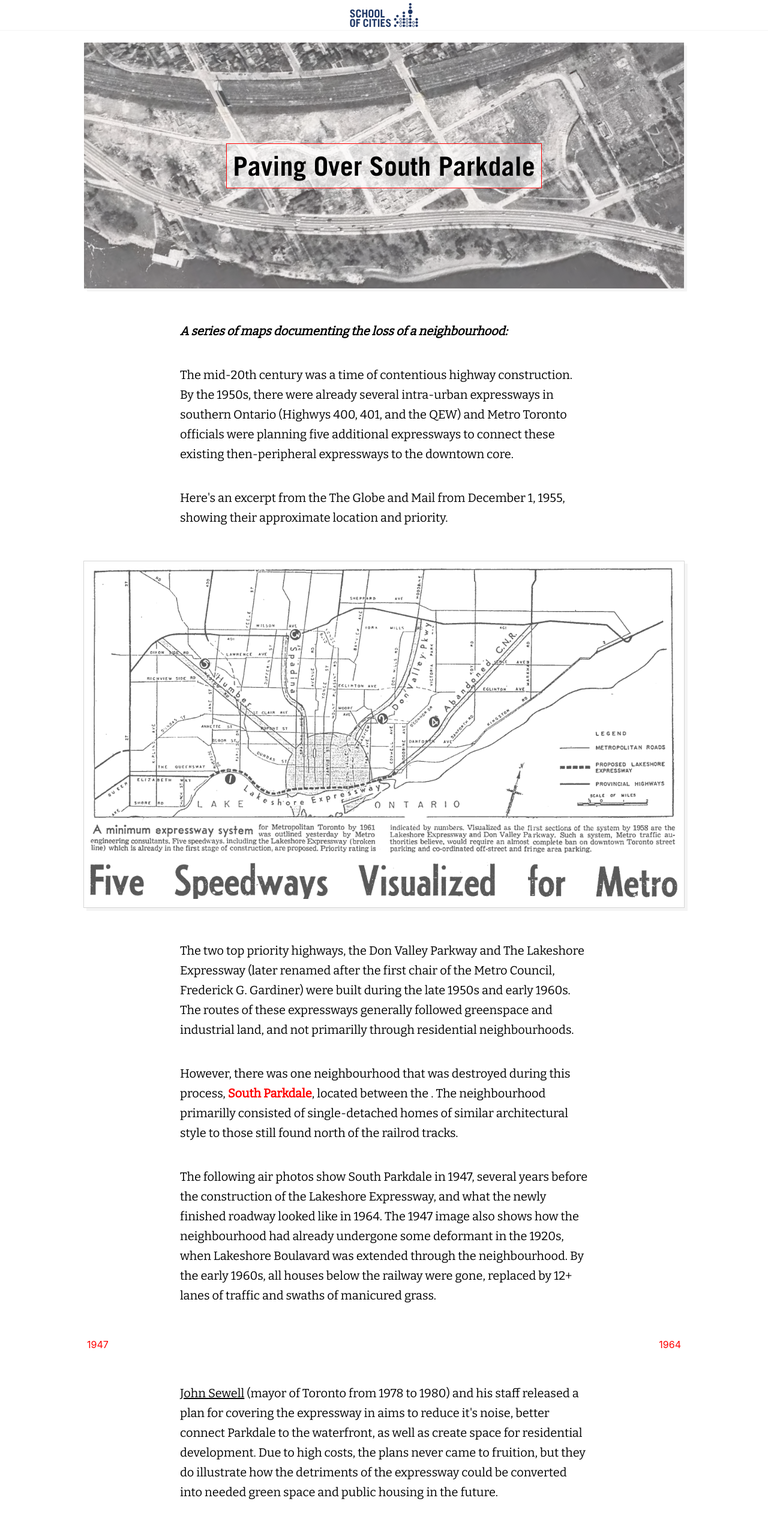
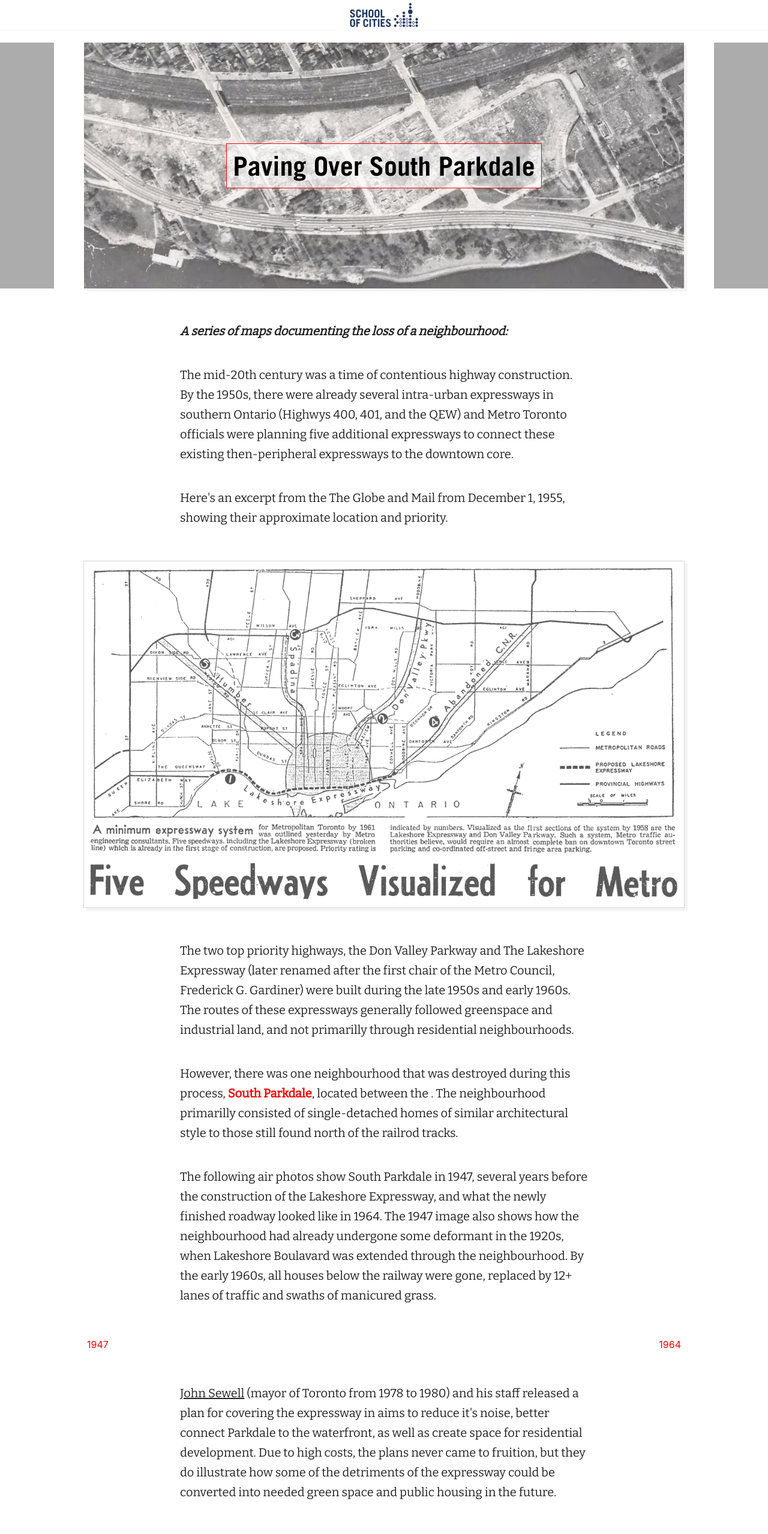
Before and after one commit to schoolofcities/paving-over-south-parkdale, a Svelte app: page / in a window 1280 px wide. Shown: the top 2558 px of the page at 60% size. Built offline with nearby package versions, Linux system fonts and the light colour scheme.

Commit message:
gitignore

```diff
--- a/src/App.svelte
+++ b/src/App.svelte
@@ -31,9 +31,21 @@
 		width: 100%;
 		padding: 0px;
 	}
+	.road-top {
+		background-color: rgb(172, 172, 172);
+		margin: auto;
+		width: 100%;
+		padding: 0px;
+	}
 	.white {
 		margin: auto;
 		max-width: 1400px;
+		width: 100%;
+		background-color: white;
+	}
+	.white-top {
+		margin: auto;
+		max-width: 1100px;
 		width: 100%;
 		background-color: white;
 	}
@@ -77,6 +89,7 @@
 
 	.body-text p {
 		padding: 10px;
+		color: rgb(34, 34, 34);
 	}
 
 	.body-text .bold {
@@ -85,11 +98,11 @@
 	}
 
 	.body-text a {
-		color: black;
+		color: rgb(34, 34, 34);
 		text-decoration: underline;
 	}
 	.body-text a:hover {
-		font-weight: bold;
+		color: red;
 	}
 
 	.image {
@@ -130,8 +143,8 @@
 
 <TopSofC/>
 
-<div class="road">
-	<div class="white">
+<div class="road-top">
+	<div class="white-top">
 		<div id="title">
 			<img src={airphoto1957} alt="Air Photo 1957">
 			<h1>Paving Over South Parkdale</h1>
@@ -183,7 +196,7 @@
 
 <div class="body-text">
 	<p>
-		<a href="https://en.wikipedia.org/wiki/John_Sewell">John Sewell</a> (mayor of Toronto from 1978 to 1980) and his staff released a plan for covering the expressway in aims to reduce it's noise, better connect Parkdale to the waterfront, as well as create space for residential development. Due to high costs, the plans never came to fruition, but they do illustrate how the detriments of the expressway could be converted into needed green space and public housing in the future.
+		<a href="https://en.wikipedia.org/wiki/John_Sewell">John Sewell</a> (mayor of Toronto from 1978 to 1980) and his staff released a plan for covering the expressway in aims to reduce it's noise, better connect Parkdale to the waterfront, as well as create space for residential development. Due to high costs, the plans never came to fruition, but they do illustrate how some of the detriments of the expressway could be converted into needed green space and public housing in the future.
 	</p>
 </div>
 
@@ -193,11 +206,6 @@
 	</div>
 </div>
 
-
-
-
-
-
 <div class="info">
 	<p><b>More information and image sources</b></p>
 	<p>Include here!</p>
```
Also changed, not shown: 1 other file (tests, documents, lock files or other folders).
